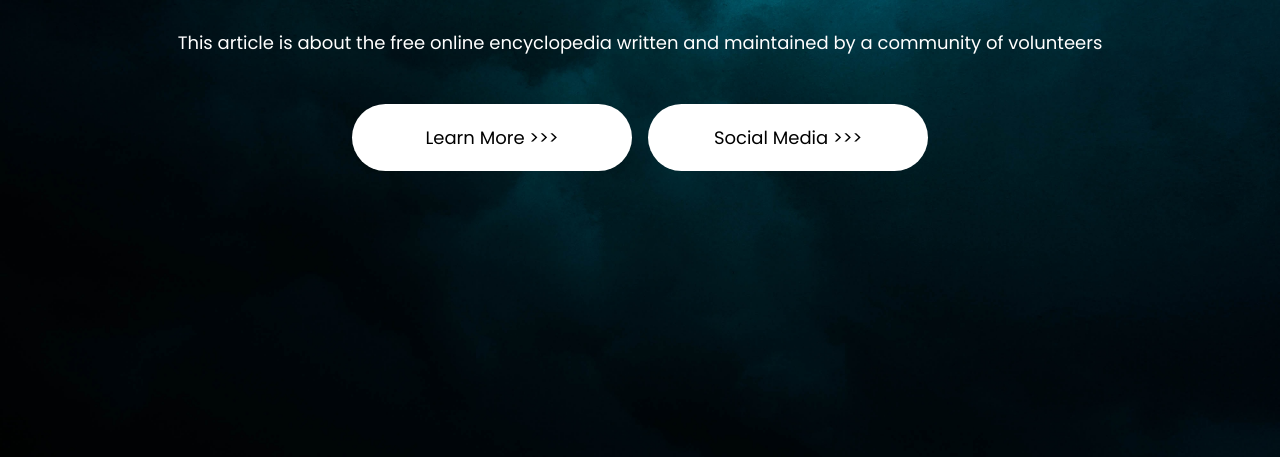
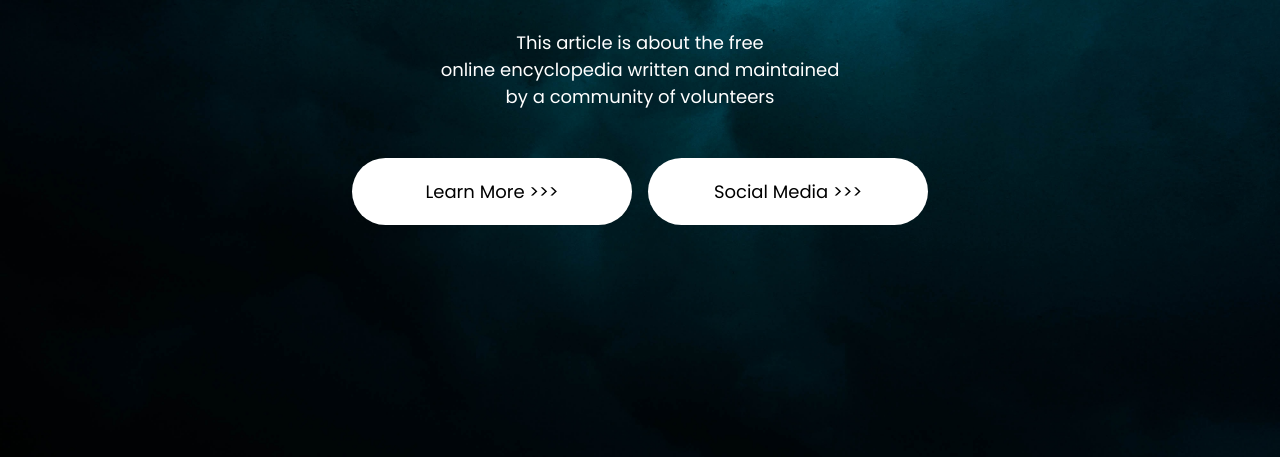
Before and after one commit to kaptan245/ilkprojem, a plain HTML site: page index.html in a window 1280 px wide. Shown: the part 343-800 px from the top of the page. Drawn offline with Linux system fonts and the light colour scheme.

```diff
--- a/index.html
+++ b/index.html
@@ -32,7 +32,7 @@
       <!--section start -->
        <section class="container content">
         <h1>Welcome to Wikipedia,</h1>
-        <p>This article is about the  free online encyclopedia written and maintained by a community of volunteers</p>
+        <p>This article is about the  free <br>  online encyclopedia  written and maintained  <br>  by a community of volunteers</p>
         <div class="links">
           <a href="https://en.wikipedia.org/wiki/Wikipedia">Learn More >>></a>
           <a href="https://en.wikipedia.org/wiki/Social_media">Social Media >>></a>
```
